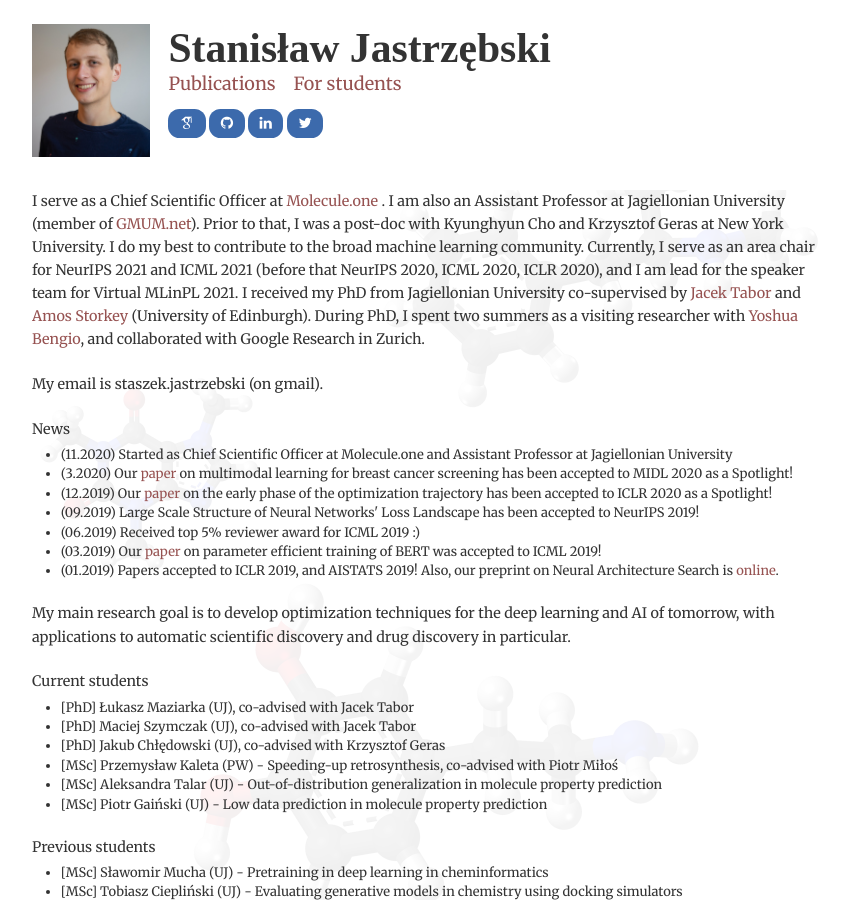
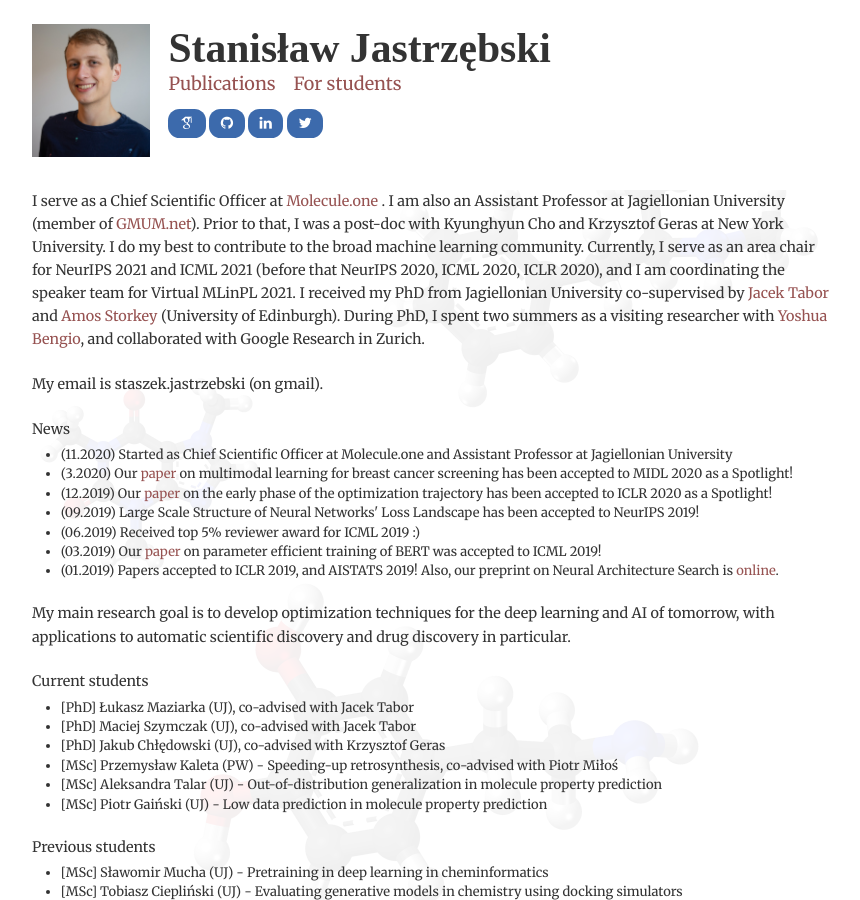
Before and after one commit to kudkudak/kudkudak.github.io, a Jekyll site: the page built from index.html, in a window 1280 px wide and 900 px high. Shown: the whole window, without its empty margins (208-1068 px from the left). Built offline with Jekyll 4.4.1, drawn with Linux system fonts in a browser that asks for light colours; nearby versions of some CDN libraries; some web fonts are replaced; the list of posts is cut into pages by our own code.

Commit message:
Update wording

```diff
--- a/index.html
+++ b/index.html
@@ -4,7 +4,7 @@
 permalink: index.html
 ---
 
-<p>I serve as a Chief Scientific Officer at <a href="http://molecule.one"> Molecule.one </a>. I am also an Assistant Professor at Jagiellonian University (member of <a href="http://gmum.net">GMUM.net</a>). Prior to that, I was a post-doc with Kyunghyun Cho and Krzysztof Geras at New York University. I do my best to contribute to the broad machine learning community. Currently, I serve as an area chair for NeurIPS 2021 and ICML 2021 (before that NeurIPS 2020, ICML 2020, ICLR 2020), and I am lead for the speaker team for Virtual MLinPL 2021. I received my PhD from Jagiellonian University co-supervised by  <a href="http://gmum.net/index.php?m=team&user=tabor">Jacek Tabor</a> and <a href="http://homepages.inf.ed.ac.uk/amos/">Amos Storkey</a> (University of Edinburgh). During PhD, I spent two summers as a visiting researcher with
+<p>I serve as a Chief Scientific Officer at <a href="http://molecule.one"> Molecule.one </a>. I am also an Assistant Professor at Jagiellonian University (member of <a href="http://gmum.net">GMUM.net</a>). Prior to that, I was a post-doc with Kyunghyun Cho and Krzysztof Geras at New York University. I do my best to contribute to the broad machine learning community. Currently, I serve as an area chair for NeurIPS 2021 and ICML 2021 (before that NeurIPS 2020, ICML 2020, ICLR 2020), and I am coordinating the speaker team for Virtual MLinPL 2021. I received my PhD from Jagiellonian University co-supervised by  <a href="http://gmum.net/index.php?m=team&user=tabor">Jacek Tabor</a> and <a href="http://homepages.inf.ed.ac.uk/amos/">Amos Storkey</a> (University of Edinburgh). During PhD, I spent two summers as a visiting researcher with
 <a href="http://www.iro.umontreal.ca/~bengioy/yoshua_en/index.html">Yoshua Bengio</a>, and collaborated with Google Research in Zurich. </p>
 
 <p> My email is staszek.jastrzebski (on gmail). </p>
```
